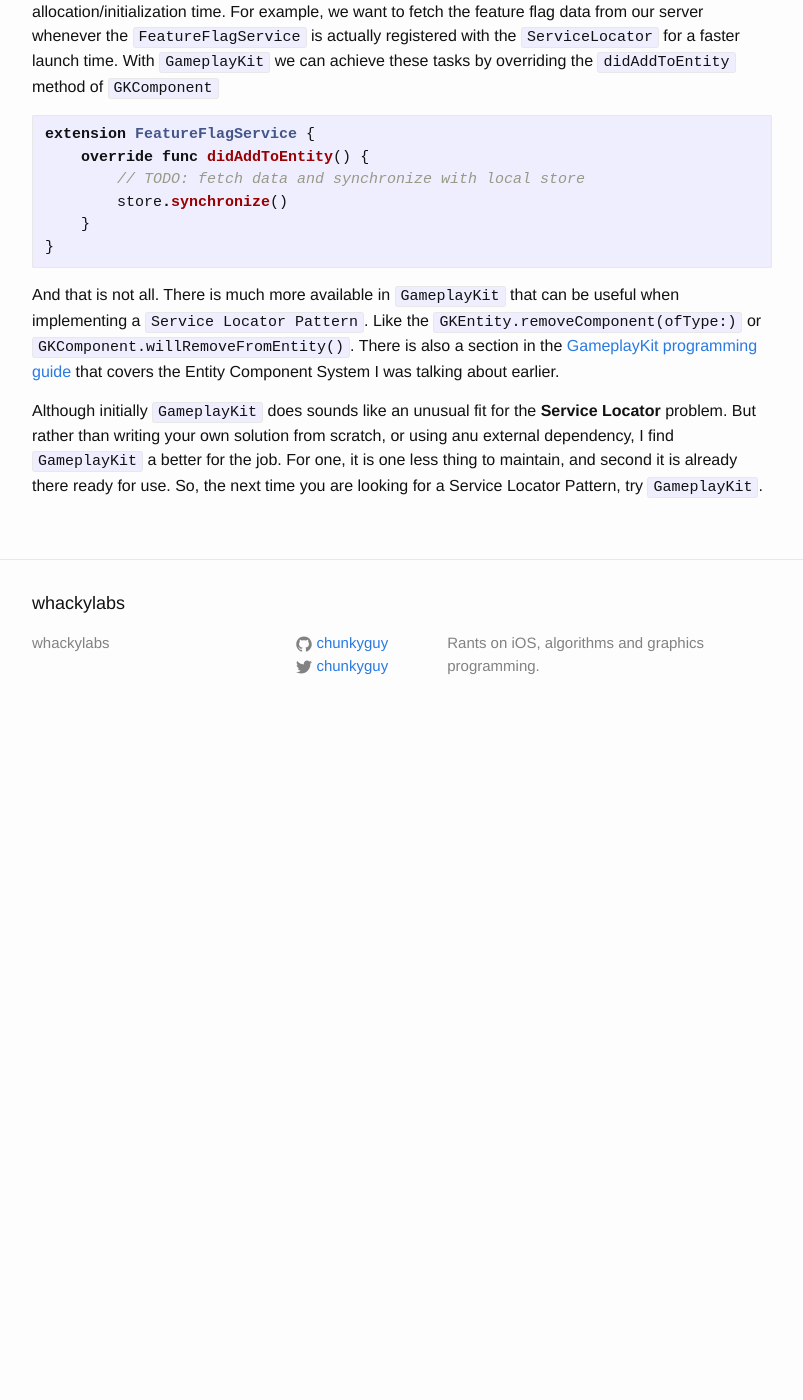
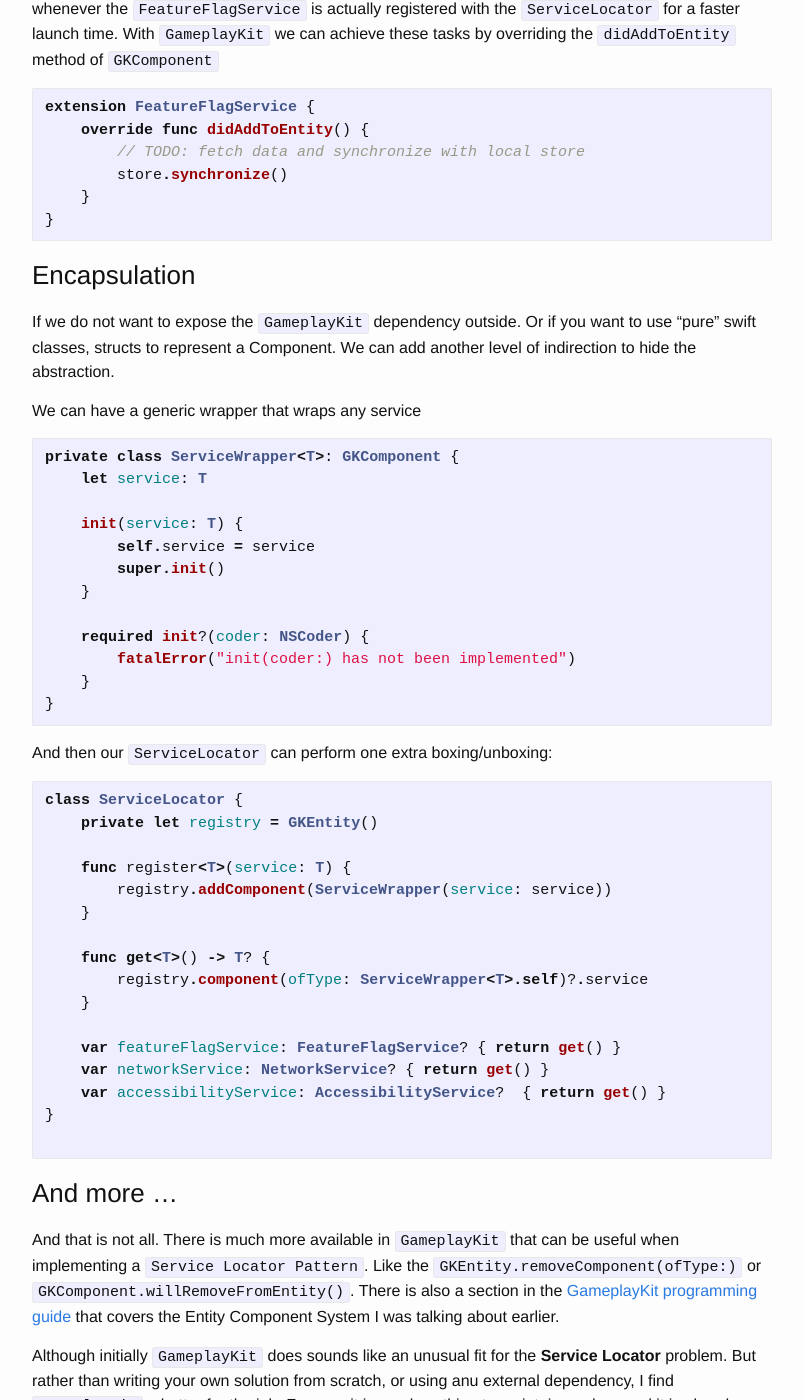
Before and after one commit to chunkyguy/chunkyguy.github.io, a Jekyll site: the page built from _posts/2019-10-21-service-locator-gameplaykit.md, in a window 1280 px wide and 1400 px high, scrolled down 4864 px. Shown: the whole window, without its empty margins (238-1041 px from the left). Built offline with Jekyll 4.4.1, drawn with Linux system fonts in a browser that asks for light colours; before the commit the page ends 5601 px from its top, so only the background shows below that.

Commit message:
Add encapsulation to ServiceLocator

````diff
--- a/_posts/2019-10-21-service-locator-gameplaykit.md
+++ b/_posts/2019-10-21-service-locator-gameplaykit.md
@@ -6,7 +6,7 @@
 published: true
 ---
 
-## Service Locator Pattern
+### Service Locator Pattern
 
 In the beginning everything seems fine. You start a new project. Things talk to each other, and there are so few participants and so less information that has to be shared among them. Next arrives a situation where a resource has to be shared among several objects. The shared resource could be a service that stores some app data, or could be some collection of utility functions wrapped under a single blanket. We can think of these shared resources as dependencies that need to be injected from outside into every one of those objects as their lifespan is controlled on a different level.
 
@@ -44,7 +44,7 @@
 
 It's not a golden solution to all your problems, but at least helps with unit testing where we can register our mock services before running the tests. And also since the service locator owns the dependencies, they are easier to manage. Including releasing a service when done. Which is hard (if not impossible) with **Singleton Pattern**.
 
-## Entity Component System
+### Entity Component System
 
 And now for something completely different, let's talk about the **Entity Component System**. A design pattern held in high regards by many game developers big and small.
 
@@ -129,7 +129,7 @@
 let mario = Entity(components: [RenderComponent(), PhysicsComponent()])
 ```
 
-## Hello GameplayKit
+### Hello GameplayKit
 
 Okay that sounds good. But how does it fit with our topic?
 
@@ -199,6 +199,50 @@
 }
 ```
 
+### Encapsulation
+
+If we do not want to expose the `GameplayKit` dependency outside. Or if you want to use "pure" swift classes, structs to represent a Component. We can add another level of indirection to hide the abstraction.
+
+We can have a generic wrapper that wraps any service
+
+```swift
+private class ServiceWrapper<T>: GKComponent {
+    let service: T
+
+    init(service: T) {
+        self.service = service
+        super.init()
+    }
+
+    required init?(coder: NSCoder) {
+        fatalError("init(coder:) has not been implemented")
+    }
+}
+```
+
+And then our `ServiceLocator` can perform one extra boxing/unboxing:
+
+```swift
+class ServiceLocator {
+    private let registry = GKEntity()
+
+    func register<T>(service: T) {
+        registry.addComponent(ServiceWrapper(service: service))
+    }
+
+    func get<T>() -> T? {
+        registry.component(ofType: ServiceWrapper<T>.self)?.service
+    }
+
+    var featureFlagService: FeatureFlagService? { return get() }
+    var networkService: NetworkService? { return get() }
+    var accessibilityService: AccessibilityService?  { return get() }
+}
+
+```
+
+### And more ...
+
 And that is not all. There is much more available in `GameplayKit` that can be useful when implementing a `Service Locator Pattern`. Like the `GKEntity.removeComponent(ofType:)` or `GKComponent.willRemoveFromEntity()`. There is also a section in the [GameplayKit programming guide](https://developer.apple.com/library/archive/documentation/General/Conceptual/GameplayKit_Guide/EntityComponent.html#//apple_ref/doc/uid/TP40015172-CH6) that covers the Entity Component System I was talking about earlier.
 
 Although initially `GameplayKit` does sounds like an unusual fit for the **Service Locator** problem. But rather than writing your own solution from scratch, or using anu external dependency, I find `GameplayKit` a better for the job. For one, it is one less thing to maintain, and second it is already there ready for use. So, the next time you are looking for a Service Locator Pattern, try `GameplayKit`.
````
